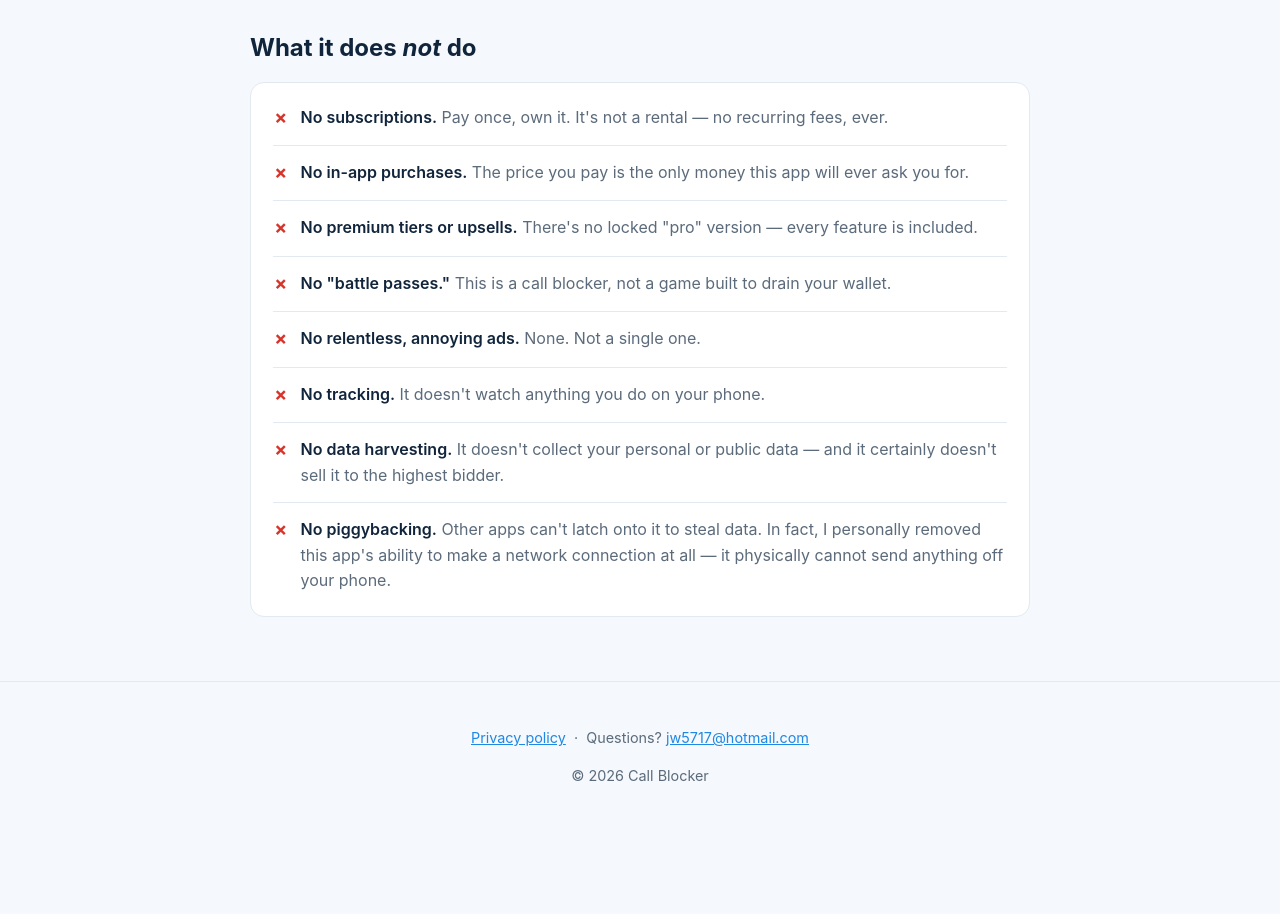
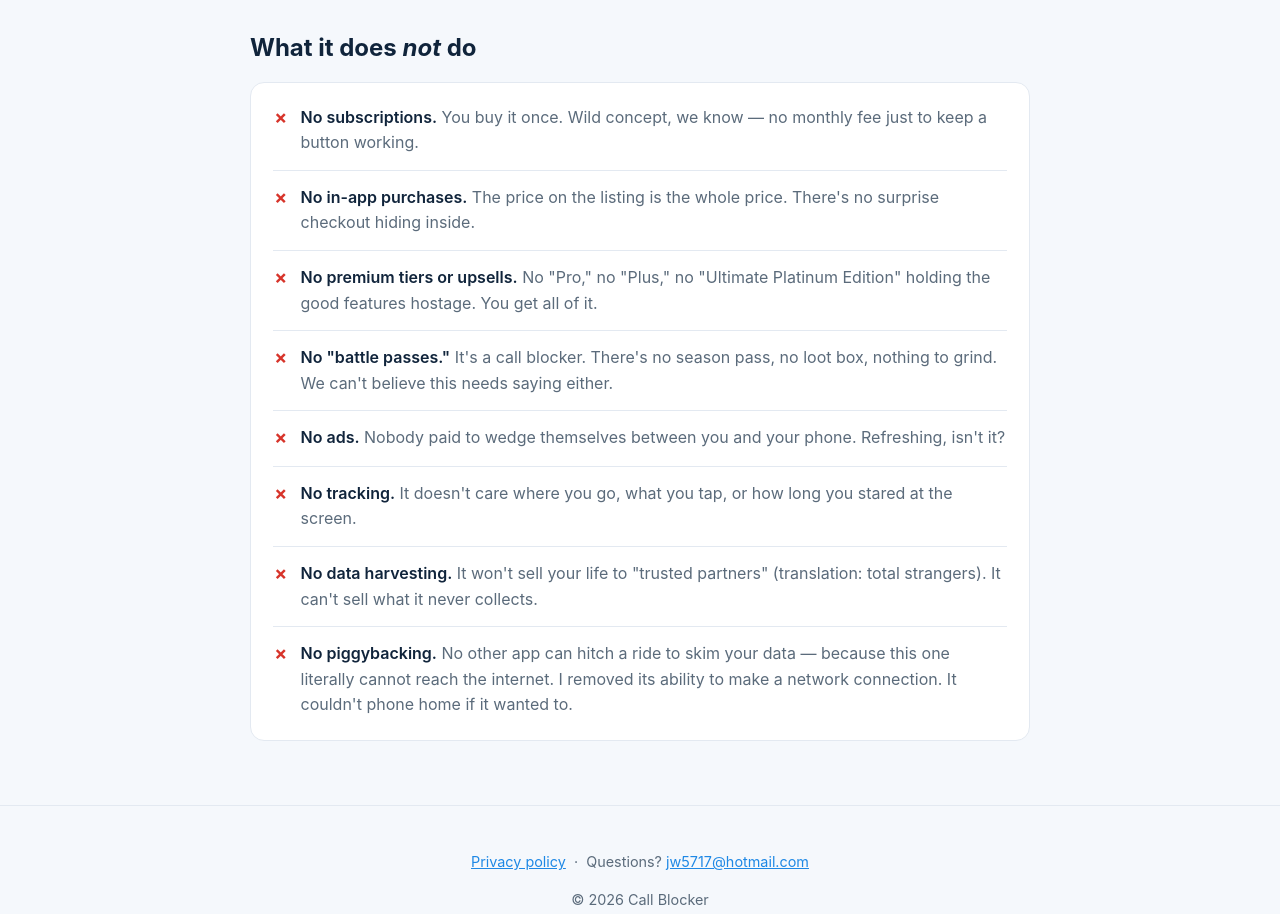
Before and after one commit to jw5717/callblocker, a plain HTML site: page docs/index.html in a window 1280 px wide. Shown: the part 937-1851 px from the top of the page. Before the commit the page ends 1788 px from the top, so only its background shows below. Drawn offline with Linux system fonts and the light colour scheme.

Commit message:
Snarkier 'what it does not do' copy across site and listing

```diff
--- a/docs/index.html
+++ b/docs/index.html
@@ -140,46 +140,48 @@
       <ul class="list">
         <li class="no">
           <span class="mark">&#10007;</span>
-          <span><span class="label">No subscriptions.</span><span class="sub"> Pay once,
-          own it. It's not a rental &mdash; no recurring fees, ever.</span></span>
+          <span><span class="label">No subscriptions.</span><span class="sub"> You buy it
+          once. Wild concept, we know &mdash; no monthly fee just to keep a button working.</span></span>
         </li>
         <li class="no">
           <span class="mark">&#10007;</span>
           <span><span class="label">No in-app purchases.</span><span class="sub"> The price
-          you pay is the only money this app will ever ask you for.</span></span>
+          on the listing is the whole price. There's no surprise checkout hiding inside.</span></span>
         </li>
         <li class="no">
           <span class="mark">&#10007;</span>
-          <span><span class="label">No premium tiers or upsells.</span><span class="sub">
-          There's no locked "pro" version &mdash; every feature is included.</span></span>
+          <span><span class="label">No premium tiers or upsells.</span><span class="sub"> No
+          "Pro," no "Plus," no "Ultimate Platinum Edition" holding the good features hostage.
+          You get all of it.</span></span>
         </li>
         <li class="no">
           <span class="mark">&#10007;</span>
-          <span><span class="label">No "battle passes."</span><span class="sub"> This is a
-          call blocker, not a game built to drain your wallet.</span></span>
+          <span><span class="label">No "battle passes."</span><span class="sub"> It's a call
+          blocker. There's no season pass, no loot box, nothing to grind. We can't believe
+          this needs saying either.</span></span>
         </li>
         <li class="no">
           <span class="mark">&#10007;</span>
-          <span><span class="label">No relentless, annoying ads.</span><span class="sub">
-          None. Not a single one.</span></span>
+          <span><span class="label">No ads.</span><span class="sub"> Nobody paid to wedge
+          themselves between you and your phone. Refreshing, isn't it?</span></span>
         </li>
         <li class="no">
           <span class="mark">&#10007;</span>
-          <span><span class="label">No tracking.</span><span class="sub"> It doesn't watch
-          anything you do on your phone.</span></span>
+          <span><span class="label">No tracking.</span><span class="sub"> It doesn't care
+          where you go, what you tap, or how long you stared at the screen.</span></span>
         </li>
         <li class="no">
           <span class="mark">&#10007;</span>
-          <span><span class="label">No data harvesting.</span><span class="sub"> It doesn't
-          collect your personal or public data &mdash; and it certainly doesn't sell it to
-          the highest bidder.</span></span>
+          <span><span class="label">No data harvesting.</span><span class="sub"> It won't
+          sell your life to "trusted partners" (translation: total strangers). It can't sell
+          what it never collects.</span></span>
         </li>
         <li class="no">
           <span class="mark">&#10007;</span>
-          <span><span class="label">No piggybacking.</span><span class="sub"> Other apps
-          can't latch onto it to steal data. In fact, I personally removed this app's
-          ability to make a network connection at all &mdash; it physically cannot send
-          anything off your phone.</span></span>
+          <span><span class="label">No piggybacking.</span><span class="sub"> No other app
+          can hitch a ride to skim your data &mdash; because this one literally cannot reach
+          the internet. I removed its ability to make a network connection. It couldn't phone
+          home if it wanted to.</span></span>
         </li>
       </ul>
     </div>
```
Also changed, not shown: docs/full-description.txt, 1 other file.
